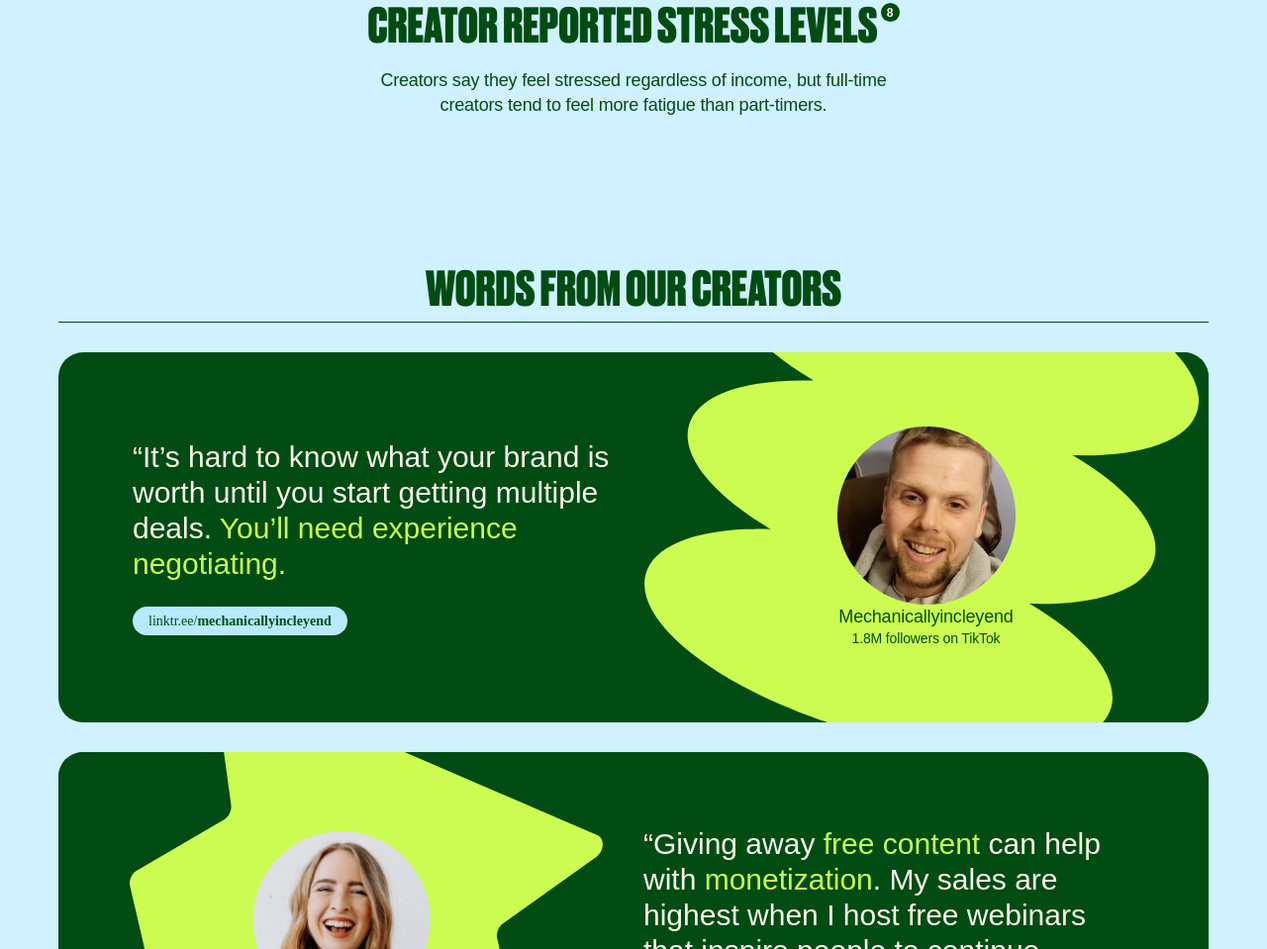
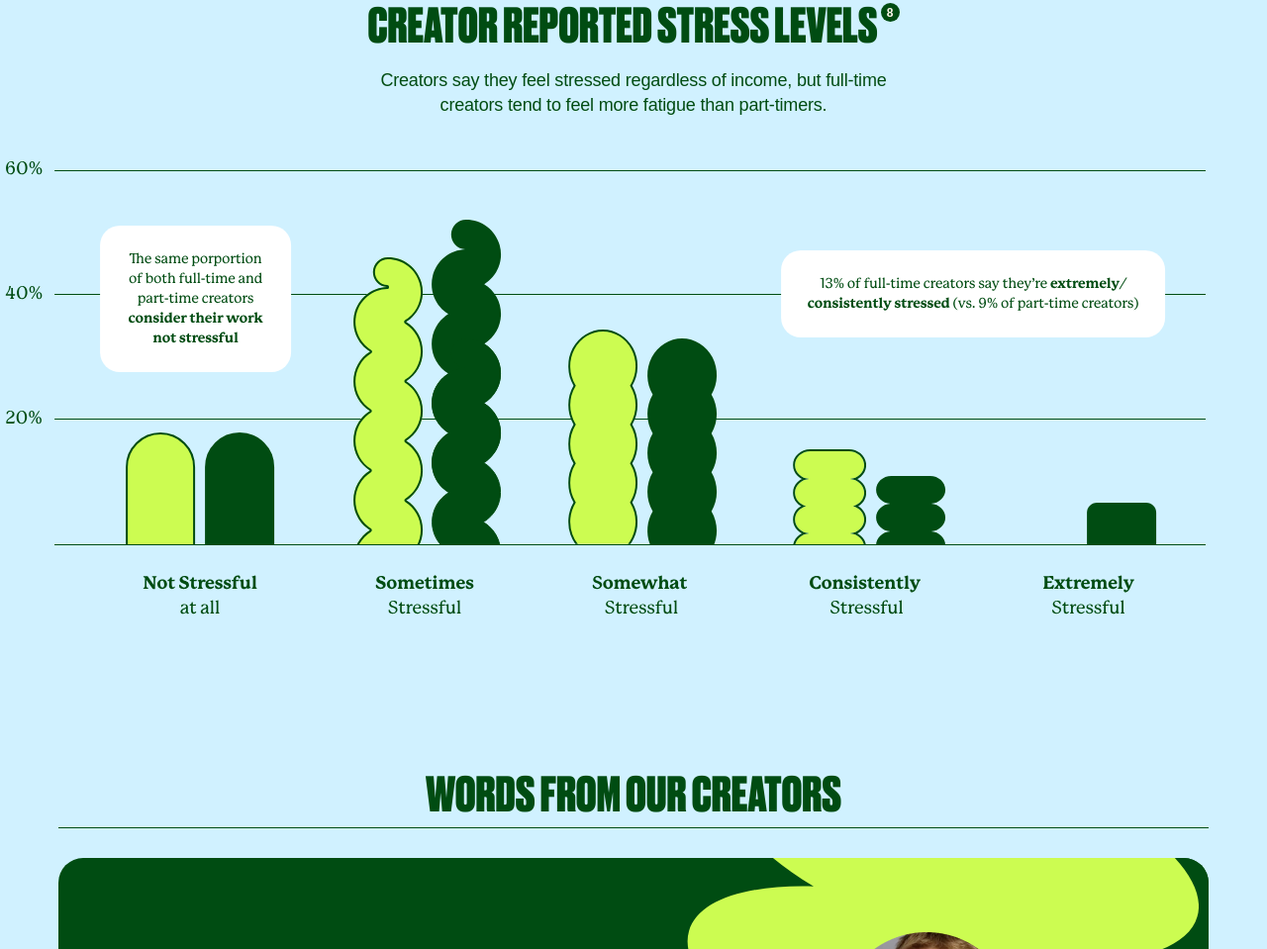
Before and after one commit to tlow87/creator-report, a Gatsby site: page / in a window 1280 px wide. Shown: the part 9079-10038 px from the top of the page at 99% size. Built offline with nearby package versions, Linux system fonts and the light colour scheme; Gatsby itself is replaced by a stand-in of ours; a web font is replaced by a local one.

Commit message:
chapter 2 section 3 updates

```diff
--- a/src/components/ChapterTwo/ChapterTwo.css
+++ b/src/components/ChapterTwo/ChapterTwo.css
@@ -145,3 +145,8 @@
     margin: 20px auto 0 auto;
     max-width: 575px;
 }
+
+.ch_2-container .section_3-container .chart {
+    width: calc(100% + 10%);
+    transform: translateX(-5%);
+}
--- a/src/components/ChapterTwo/ChapterTwo.js
+++ b/src/components/ChapterTwo/ChapterTwo.js
@@ -116,6 +116,12 @@ const ChapterTwo = ({content}) => {
                 <div className="base-grid">
                     <h4 className="align-center kelly-green citation">{content[0].section3_headline}<button className="bg-kelly-green peach">8</button></h4>
                     <p className="p2 align-center">{content[0].section3_subhead}</p>
+                    <div className="legend">
+
+                    </div>
+                    <div className="chart mt-40">
+                        <img src={content[0].section3_chart.publicURL} alt="Creator Reported Stress Levels Chart"/>
+                    </div>
                 </div>
             </div>
             <CreatorQuotes
--- a/src/markdown/page.md
+++ b/src/markdown/page.md
@@ -124,6 +124,7 @@ chapterTwo:
               description: of part-time creators make <$1K
     section3-headline: creat0r reported stress levels
     section3-subhead: Creators say they feel stressed regardless of income, but full-time creators tend to feel more fatigue than part-timers.
+    section3-chart: ../images/chapter-2-stress-chart.svg
     quotes:
       items:
         - quote: “It’s hard to know what your brand is worth until you start getting multiple deals. <span>You’ll need experience negotiating.</span>
--- a/src/pages/index.js
+++ b/src/pages/index.js
@@ -143,6 +143,9 @@ export const pageQuery = graphql`
               }
               section3_headline
               section3_subhead
+              section3_chart {
+                publicURL
+              }
             }
             chapterThree {
               headline
```
Also changed, not shown: src/images/chapter-2-stress-chart.svg (added).
